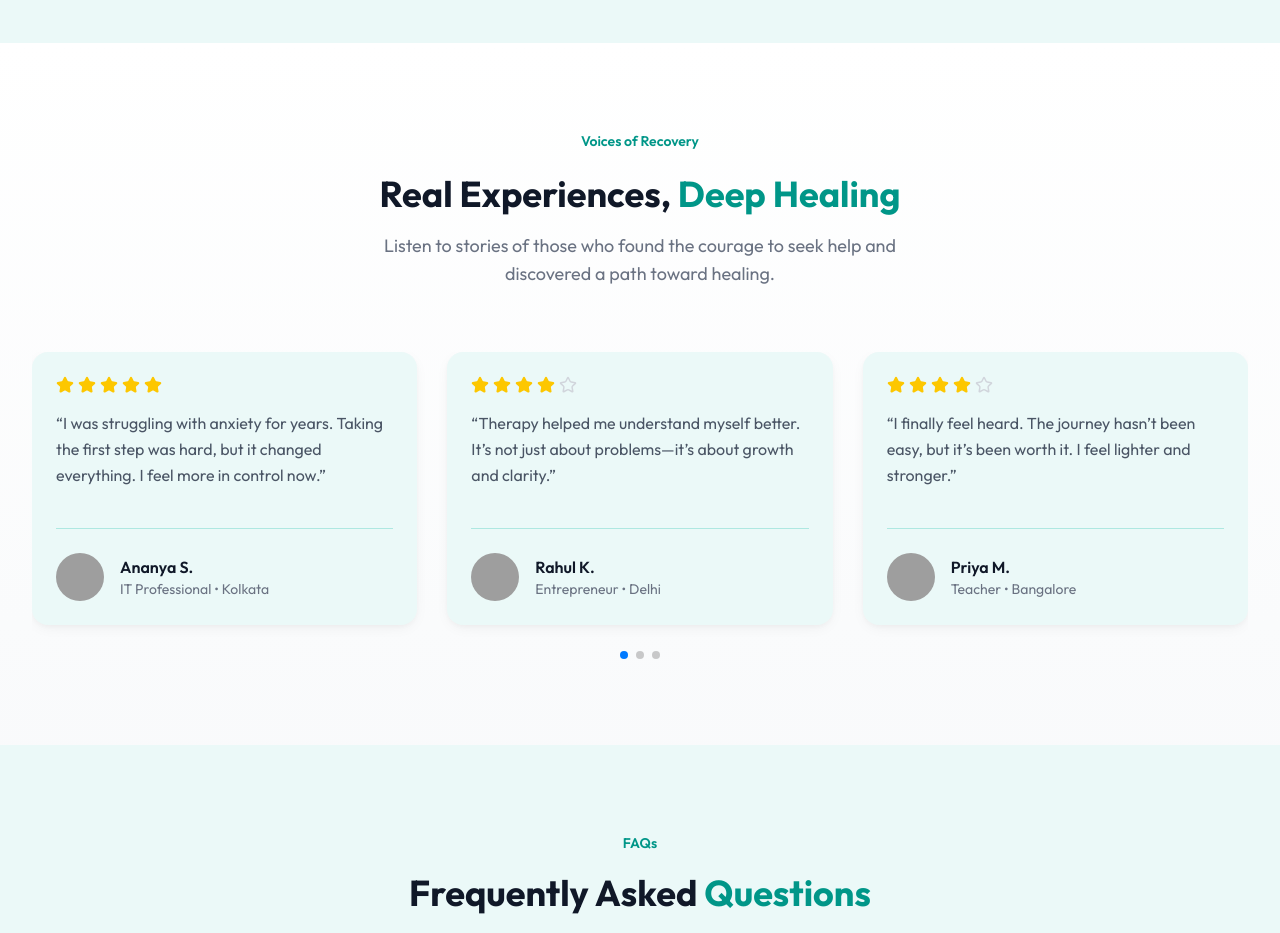
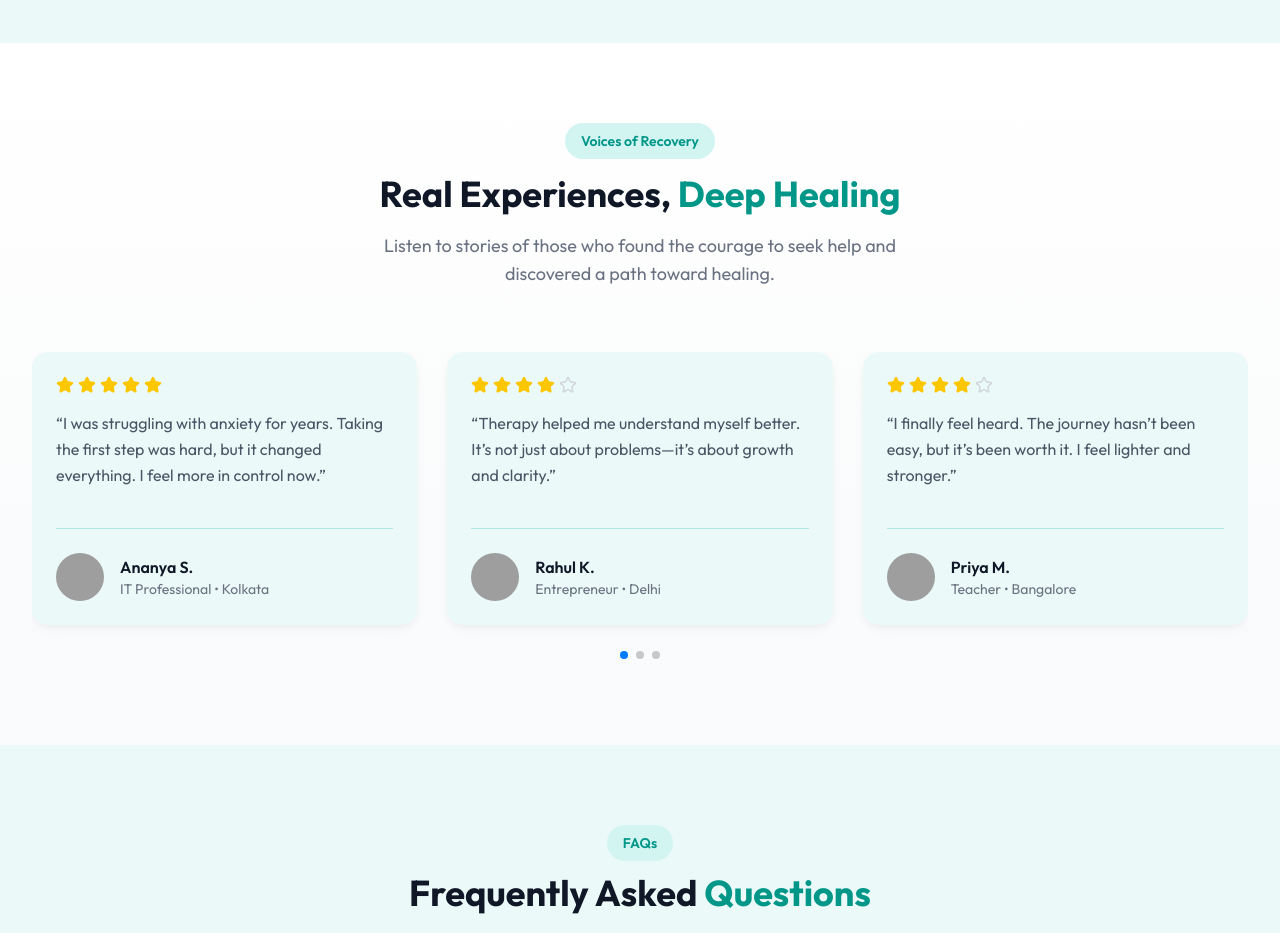
Before and after one commit to pabitrabarua123/counselling-appointment-app, a Next.js app: page / in a window 1280 px wide. Shown: the part 4200-5133 px from the top of the page. Built offline with nearby package versions, Linux system fonts and the light colour scheme; no server answers; the database is empty; grey boxes are pictures that could not be loaded.

Commit message:
fix home 2

```diff
--- a/src/components/Home/Faq.tsx
+++ b/src/components/Home/Faq.tsx
@@ -44,10 +44,7 @@ export default function Faq() {
 
         {/* Heading */}
         <div className="text-center mb-14">
-          <span className="inline-block text-theme font-semibold bg-primary/10 px-4 py-2 mb-3 rounded-full text-sm">
-            FAQs
-          </span>
-
+          <span className="inline-block text-theme bg-light font-semibold bg-primary/10 px-4 py-2 mb-3 rounded-full text-sm">FAQs</span>
           <h2 className="text-2xl sm:text-3xl md:text-4xl font-bold text-gray-900">
             Frequently Asked <span className="text-theme">Questions</span>
           </h2>
--- a/src/components/Home/Testimonial.tsx
+++ b/src/components/Home/Testimonial.tsx
@@ -53,10 +53,7 @@ export default function Testimonial() {
 
         {/* Heading */}
         <div className="text-center mb-16">
-          <span className="inline-block text-theme font-semibold bg-primary/10 px-4 py-2 mb-3 rounded-full text-sm">
-            Voices of Recovery
-          </span>
-
+          <span className="inline-block text-theme bg-light font-semibold bg-primary/10 px-4 py-2 mb-3 rounded-full text-sm">Voices of Recovery</span>
           <h2 className="text-2xl sm:text-3xl md:text-4xl font-bold text-gray-900 leading-tight">
             Real Experiences, <span className="text-theme">Deep Healing</span>
           </h2>
```
